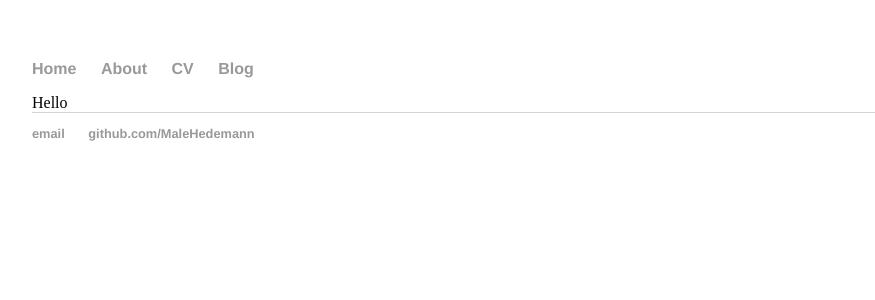
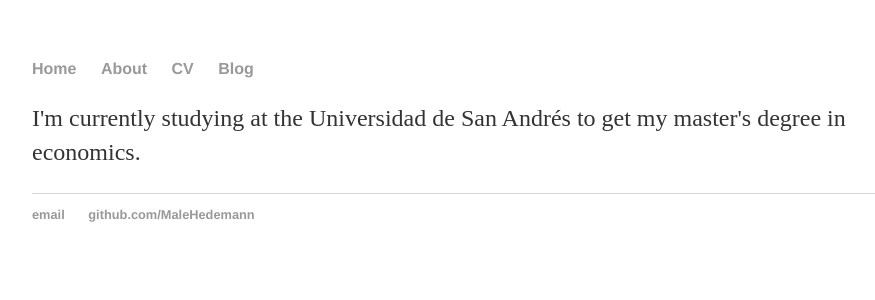
Before and after one commit to MaleHedemann/MaleHedemann.github.io, a Jekyll site: the page built from about/index.html, in a window 1280 px wide. Shown: the top 300 px of the page, without its empty margins (160-1035 px from the left). Built offline with Jekyll 4.4.1, drawn with Linux system fonts in a browser that asks for light colours.

Commit message:
Update index.html

```diff
--- a/about/index.html
+++ b/about/index.html
@@ -2,5 +2,6 @@
 layout: default
 title: About Me
 ---
-
-Hello
+<div class="blurb">
+	<p>I'm currently studying at the Universidad de San Andrés to get my master's degree in economics. </p>
+</div><!-- /.blurb -->
```
